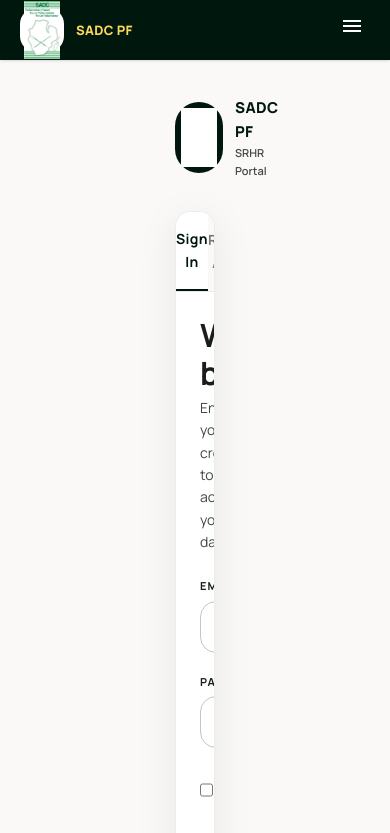
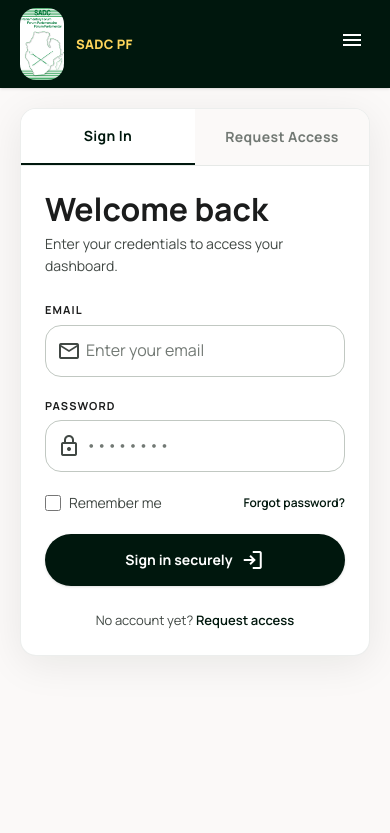
Before and after one commit to SADC-Parliamentary-Forum/srhr, a Next.js app in the folder frontend/: page /login in a window 390 px wide. Shown: the top 833 px of the page. Built offline with nearby package versions, Linux system fonts and the light colour scheme.

Commit message:
Remove logo wrapper divs and duplicate mobile logo from login page

```diff
--- a/frontend/src/app/(auth)/login/page.tsx
+++ b/frontend/src/app/(auth)/login/page.tsx
@@ -323,9 +323,7 @@
 
           {/* Top logo */}
           <div className="relative z-10 flex items-center gap-3">
-            <div className="bg-white rounded-xl p-1.5 flex items-center justify-center shrink-0">
-              <Image src="/sadc-pf-logo.jpg" alt="SADC PF Logo" width={48} height={48} className="object-contain" priority />
-            </div>
+            <Image src="/sadc-pf-logo.jpg" alt="SADC PF Logo" width={48} height={48} className="object-contain rounded-xl shrink-0" priority />
             <div>
               <div className="text-[16px] font-extrabold text-[#fed65b] tracking-wide">SADC PF</div>
               <div className="text-[12px] font-semibold text-[#abcfbb] tracking-wide">SRHR Portal</div>
@@ -364,18 +362,7 @@
 
         {/* Right Form Panel */}
         <div className="flex-1 flex items-start justify-center p-5 sm:p-8 lg:p-10 overflow-y-auto">
-          <div className="w-full max-w-lg py-4">
-
-            {/* Mobile logo (only on small screens) */}
-            <div className="flex lg:hidden items-center gap-3 mb-8">
-              <div className="bg-[#00170d] rounded-xl p-1.5 flex items-center justify-center shrink-0">
-                <Image src="/sadc-pf-logo.jpg" alt="SADC PF Logo" width={36} height={36} className="object-contain brightness-0 invert" />
-              </div>
-              <div>
-                <div className="text-[15px] font-extrabold text-[#00170d] tracking-wide">SADC PF</div>
-                <div className="text-[11px] font-semibold text-[#414844]">SRHR Portal</div>
-              </div>
-            </div>
+          <div>
 
             {/* Card */}
             <div className="bg-white rounded-2xl shadow-[0_8px_40px_rgba(0,23,13,0.08)] border border-[#c1c8c2]/30 overflow-hidden">
--- a/frontend/src/app/portal/_components/PortalSidebar.tsx
+++ b/frontend/src/app/portal/_components/PortalSidebar.tsx
@@ -26,15 +26,13 @@
     <aside className="bg-surface h-screen w-64 border-r border-outline-variant flex flex-col sticky top-0 shrink-0">
       {/* Logo */}
       <div className="px-md py-sm flex items-center gap-sm border-b border-outline-variant/40">
-        <div className="bg-primary rounded-lg p-1 flex items-center justify-center shrink-0" style={{ width: 40, height: 40 }}>
-          <Image
-            src="/sadc-pf-logo.jpg"
-            alt="SADC PF Logo"
-            width={32}
-            height={32}
-            className="object-contain brightness-0 invert"
-          />
-        </div>
+        <Image
+          src="/sadc-pf-logo.jpg"
+          alt="SADC PF Logo"
+          width={40}
+          height={40}
+          className="object-contain rounded-lg shrink-0"
+        />
         <div className="min-w-0">
           <p className="text-[13px] font-extrabold text-primary tracking-wide leading-tight">SADC PF</p>
           <p className="text-[10px] font-semibold text-on-surface-variant tracking-wide leading-tight">SRHR Portal</p>
--- a/frontend/src/app/portal/_components/PortalTopBar.tsx
+++ b/frontend/src/app/portal/_components/PortalTopBar.tsx
@@ -19,9 +19,7 @@
     <header className="bg-surface shadow-sm flex items-center px-gutter h-14 w-full sticky top-0 z-50 border-b border-outline-variant gap-md">
       {/* Logo — visible on mobile when sidebar is hidden */}
       <Link href="/portal/dashboard" className="md:hidden flex items-center gap-sm shrink-0">
-        <div className="bg-primary rounded-lg p-0.5 flex items-center justify-center" style={{ width: 32, height: 32 }}>
-          <Image src="/sadc-pf-logo.jpg" alt="SADC PF" width={26} height={26} className="object-contain brightness-0 invert" />
-        </div>
+        <Image src="/sadc-pf-logo.jpg" alt="SADC PF" width={32} height={32} className="object-contain rounded-lg" />
       </Link>
 
       {/* Center nav links */}
--- a/frontend/src/app/portal/budget/layout.tsx
+++ b/frontend/src/app/portal/budget/layout.tsx
@@ -31,9 +31,7 @@
     }`}>
       {/* Logo area */}
       <div className="px-md py-sm flex items-center gap-sm border-b border-outline-variant/40 shrink-0">
-        <div className="bg-primary rounded-lg p-1 flex items-center justify-center shrink-0" style={{ width: 40, height: 40 }}>
-          <Image src="/sadc-pf-logo.jpg" alt="SADC PF" width={32} height={32} className="object-contain brightness-0 invert" />
-        </div>
+        <Image src="/sadc-pf-logo.jpg" alt="SADC PF" width={40} height={40} className="object-contain rounded-lg shrink-0" />
         <div className="min-w-0">
           <p className="text-[13px] font-extrabold text-primary tracking-wide leading-tight">SADC PF</p>
           <p className="text-[10px] font-semibold text-on-surface-variant tracking-wide leading-tight">Budget Analysis</p>
--- a/frontend/src/components/layout/PublicHeader.tsx
+++ b/frontend/src/components/layout/PublicHeader.tsx
@@ -23,16 +23,14 @@
       <div className="flex justify-between items-center w-full px-5 py-2 max-w-[1440px] mx-auto">
         {/* Logo */}
         <Link href="/" onClick={() => setMobileOpen(false)} className="flex items-center gap-3 shrink-0">
-          <div className="bg-white rounded-lg p-1 flex items-center justify-center shrink-0" style={{ width: 44, height: 44 }}>
-            <Image
-              src="/sadc-pf-logo.jpg"
-              alt="SADC PF Logo"
-              width={36}
-              height={36}
-              className="object-contain"
-              priority
-            />
-          </div>
+          <Image
+            src="/sadc-pf-logo.jpg"
+            alt="SADC PF Logo"
+            width={44}
+            height={44}
+            className="object-contain shrink-0 rounded-lg"
+            priority
+          />
           <div className="flex flex-col leading-tight">
             <span className="text-[13px] font-extrabold text-[#fed65b] tracking-wide">SADC PF</span>
             <span className="text-[11px] font-semibold text-[#abcfbb] tracking-wide hidden sm:block">SRHR Portal</span>
```
Also changed, not shown: 1 other file (tests, documents, lock files or other folders).
